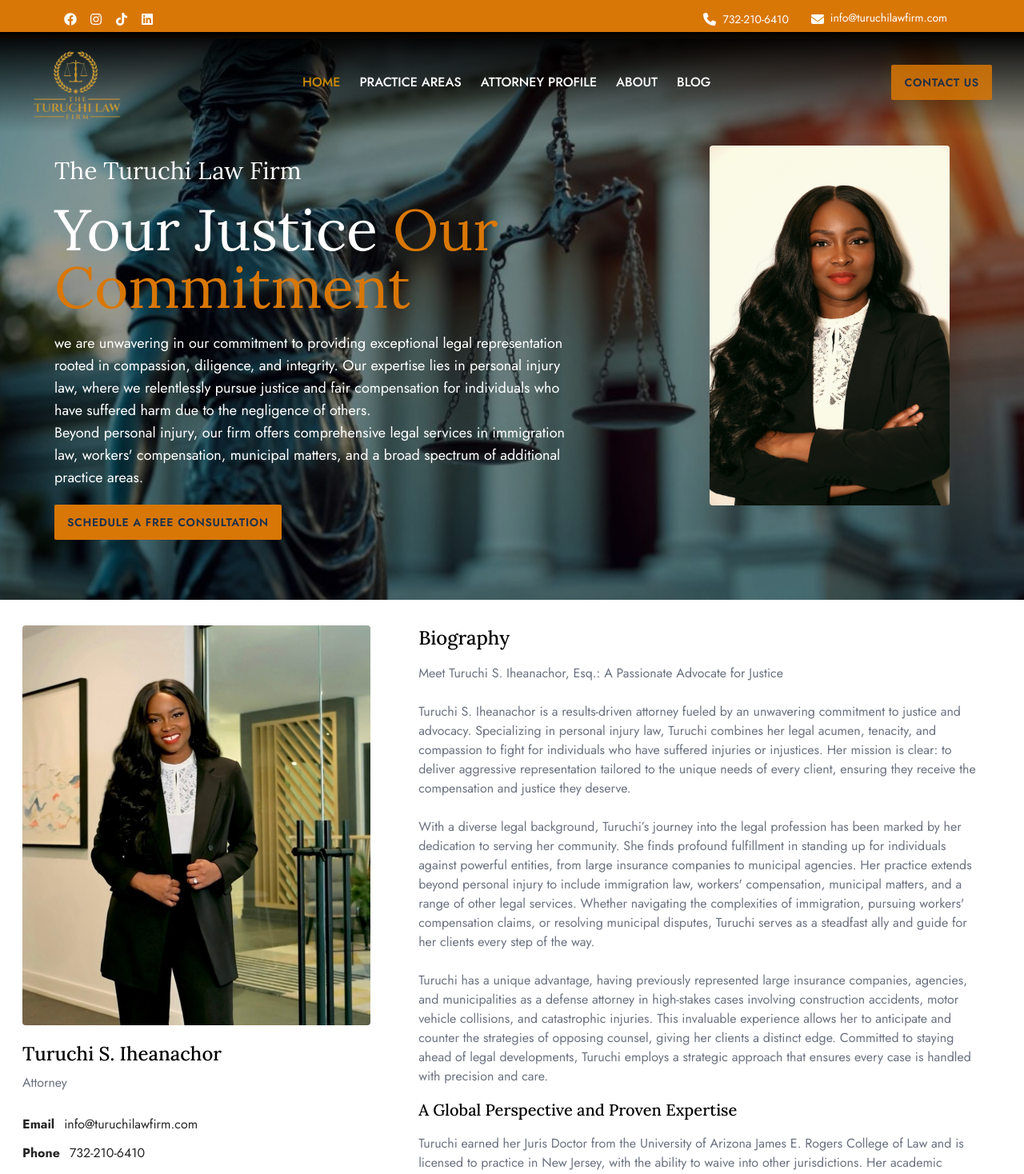
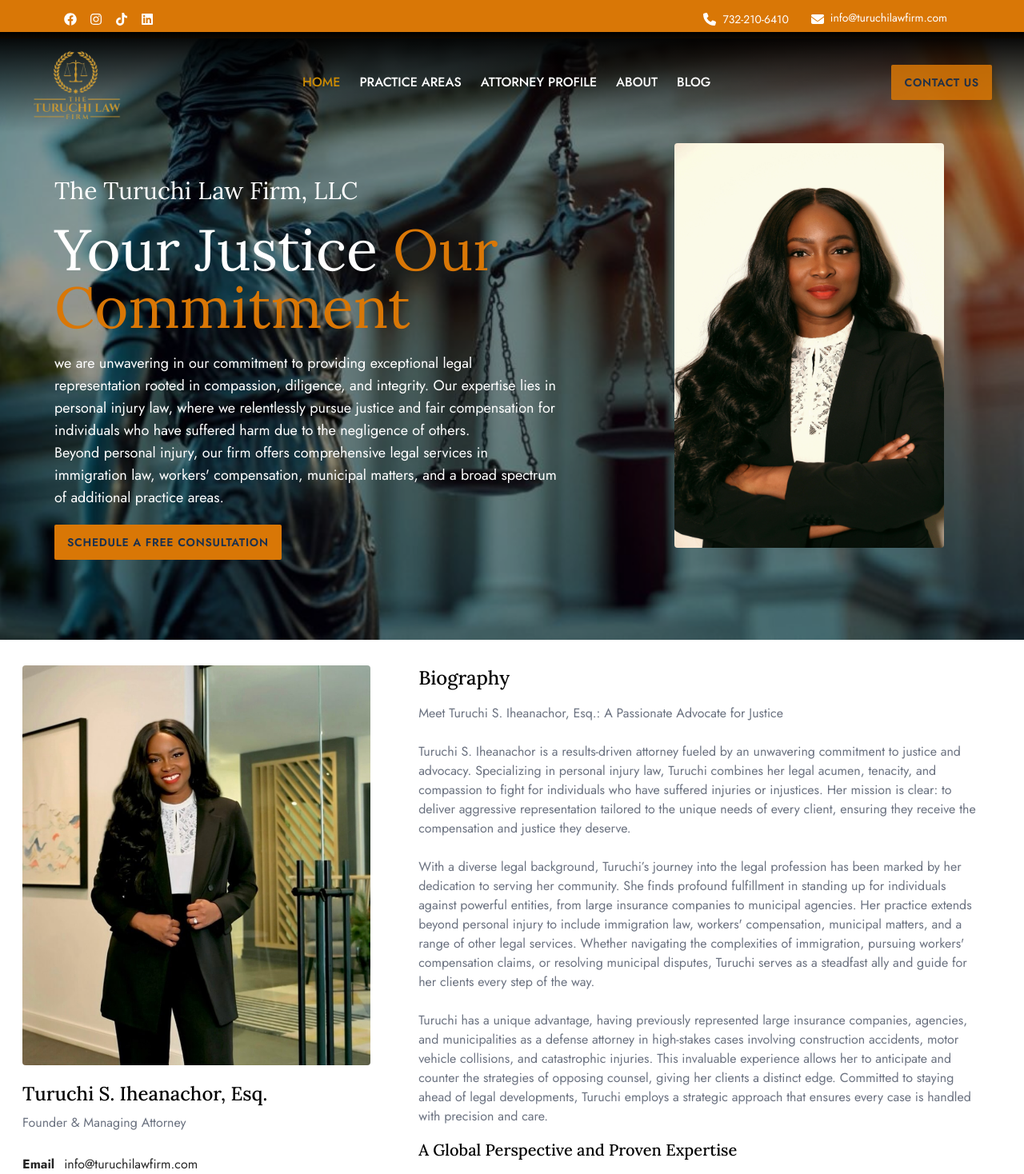
Before and after one commit to mhista/ttlFirm, a Next.js app in the folder ttlfirm/: page /profile in a window 1280 px wide. Shown: the top 1468 px of the page at 80% size. Built offline with nearby package versions, Linux system fonts and the light colour scheme.

Commit message:
new push

```diff
--- a/ttlfirm/components/layout/header.jsx
+++ b/ttlfirm/components/layout/header.jsx
@@ -14,28 +14,28 @@
   }, []);
   const height = 500;
   return (
-    <div className={`relative w-full h-[650px] sm:h-[500px] md:h-[750px]`}>
+    <div className={`relative w-full h-[650px] sm:h-[500px] md:h-[800px]`}>
       {/* NAVBAR */}
       <Nav />
       {/* STICKY NAV */}
       <StickyNav />
       {/* background opacity */}
       <div
-        className={`absolute w-full z-20 bg-black opacity-40 h-[650px] sm:h-[500px] md:h-[750px] text-center top-0`}
+        className={`absolute w-full z-20 bg-black opacity-40 h-[650px] sm:h-[500px] md:h-[800px] text-center top-0`}
       ></div>
       {/* background image */}
       <img
         src="/assets/images/bg2.jpg"
-        className={`absolute w-full object-cover h-[650px] sm:h-[500px] md:h-[750px] z-10 top-0`}
+        className={`absolute w-full object-cover h-[650px] sm:h-[500px] md:h-[800px] z-10 top-0`}
       ></img>
-      <div className="w-full relative h-[650px] sm:h-[500px] md:h-[750px] flex flex-col sm:flex-row-reverse justify-center sm:items-center gap-7 md:gap-5 pt-14 sm:pt-16 sm:pl-9 md:pl-0 lg:pl-9 md:px-5">
-        <div className=" flex items-end w-[50%] md:w-[full] pl-8 ">
+      <div className="w-full relative h-[650px] sm:h-[500px] md:h-[800px] flex flex-col sm:flex-row-reverse justify-center sm:items-center gap-7 md:gap-5 pt-14 sm:pt-16 sm:pl-9 md:pl-0 lg:pl-9 md:px-5">
+        <div className=" flex items-end w-[50%] md:w-[full] pr-20 ">
           <Image
-            // sm:w-[450px] sm:h-[500px] md:h-[750px] md:w-[260px]  md:h-[300px]  lg:w-[450px] lg:h-[500px]
+            // sm:w-[450px] sm:h-[500px] md:h-[800px] md:w-[260px]  md:h-[300px]  lg:w-[450px] lg:h-[500px]
             className="rounded  z-40 opacity-80  object-cover"
             src="/assets/images/lawyer.jpg"
-            width={300}
-            height={250}
+            width={500}
+            height={270}
             alt="law"
             data-aos="zoom-in"
           />
@@ -45,7 +45,7 @@
         >
         {/* Your justice, Our commitment */}
         <h1 className=" font-lora  text-4xl md:text-3xl">
-              The Turuchi Law Firm
+              The Turuchi Law Firm, LLC
             </h1>
           <h1
             className="font-lora text-3xl md:text-5xl lg:text-7xl w-5/6 "
--- a/ttlfirm/components/pages/profile/imageSection.jsx
+++ b/ttlfirm/components/pages/profile/imageSection.jsx
@@ -14,8 +14,8 @@
         {/* name and profession */}
         <div className="flex flex-col gap-7 mt-5">
           <div className="flex flex-col gap-2">
-            <h1 className="font-lora text-2xl font-medium">Turuchi S. Iheanachor</h1>
-            <h5 className="text-gray-500">Attorney</h5>
+            <h1 className="font-lora text-2xl font-medium">Turuchi S. Iheanachor, Esq.</h1>
+            <h5 className="text-gray-500">Founder & Managing Attorney</h5>
           </div>
           <div className=" flex flex-col gap-3">
             <span className="flex gap-3 opacity-85">
```
